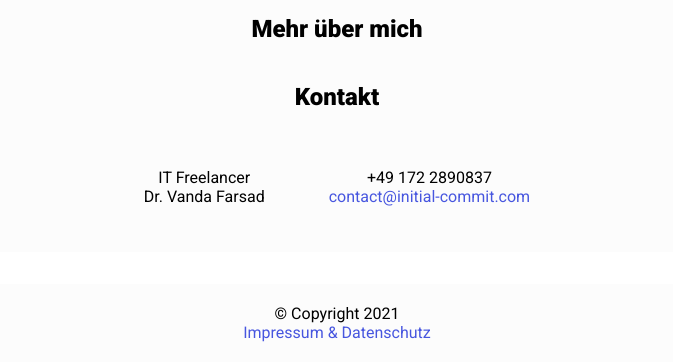
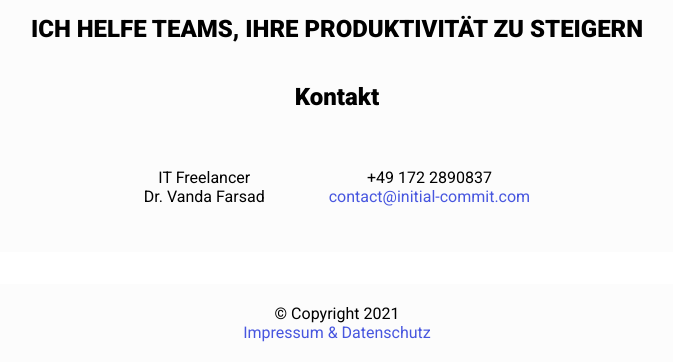
Before and after one commit to VandaFarsad/portfolio, a Django app: template portfolio/templates/index.html in a window 1280 px wide. Shown: the part 677-1039 px from the top of the page, without its empty margins (303-976 px from the left). Run offline with Django 3.2, Linux system fonts and the light colour scheme; the template is opened without the code that fills it, so the values that code supplies are empty.

Commit message:
rename about me sections

```diff
--- a/portfolio/templates/index.html
+++ b/portfolio/templates/index.html
@@ -22,7 +22,7 @@
     <section class="hero" id="about">
         <img src="{% static 'img/man_at_work.svg' %}" alt="vanda-farsad" loading="lazy" class="hero-img" />
         <div class="bio animate__animated animate__shakeX">
-            <h2 class="bio-title">Über mich</h2>
+            <h2 class="bio-title">Hey!</h2>
             <p class="bio-text">
                 {{about_me}}
             </p>
@@ -31,7 +31,8 @@
 
     <!-- More about -->
     <section class="more-about">
-        <h2>Mehr über mich</h2>
+        <h2>ICH HELFE TEAMS, IHRE PRODUKTIVITÄT ZU STEIGERN
+        </h2>
         {% for paragraph in more_about_me %}
         <p>
             {{paragraph}}
```
